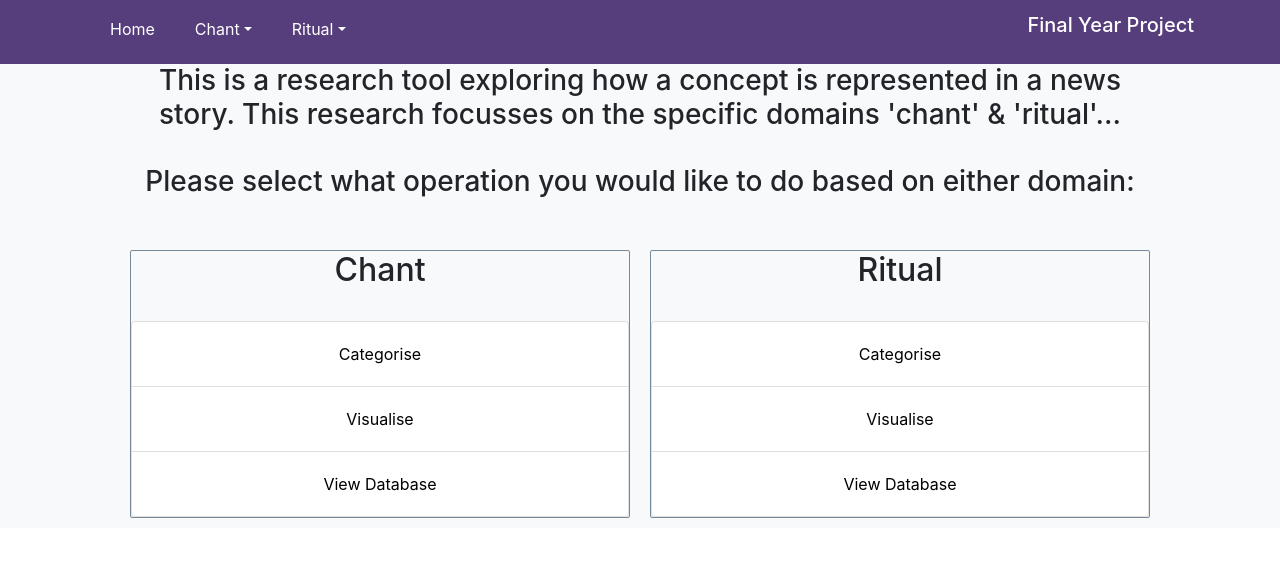
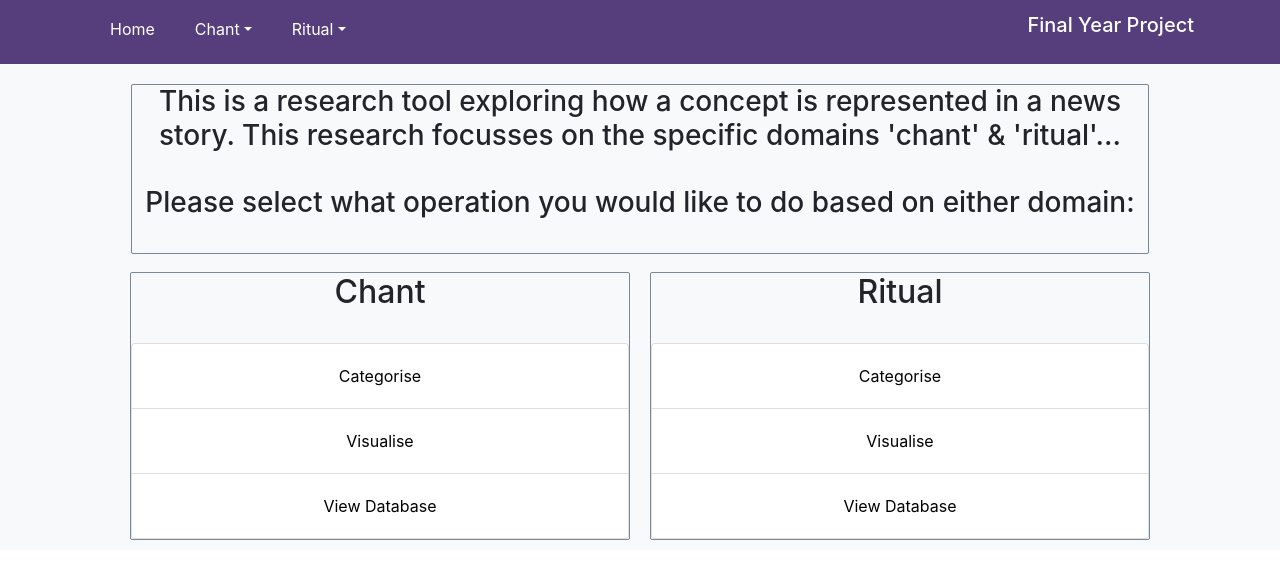
Before and after one commit to mosbyte/Exploring-The-Representation-of-a-Concept-in-News-Stories, a React (Create React App) app in the folder client/: page /#/ in a window 1280 px wide. Shown: the top 578 px of the page. Built offline with nearby package versions, Linux system fonts and the light colour scheme.

Commit message:
More appealing looking homescreen

```diff
--- a/client/src/components/home.js
+++ b/client/src/components/home.js
@@ -5,7 +5,7 @@ export default class Home extends Component {
     render() {
         return (
             <div align="center">
-                <h3 style={{width:"80%"}}>This is a research tool exploring how a concept is represented
+                <h3 style={{width:"81.5%", marginTop:20}} className="borders">This is a research tool exploring how a concept is represented
                     in a news story. This research focusses on the specific domains 'chant' & 'ritual'...<br></br><br></br>
                     Please select what operation you would like to do based on either domain:<br></br><br></br>
                 </h3>
```
